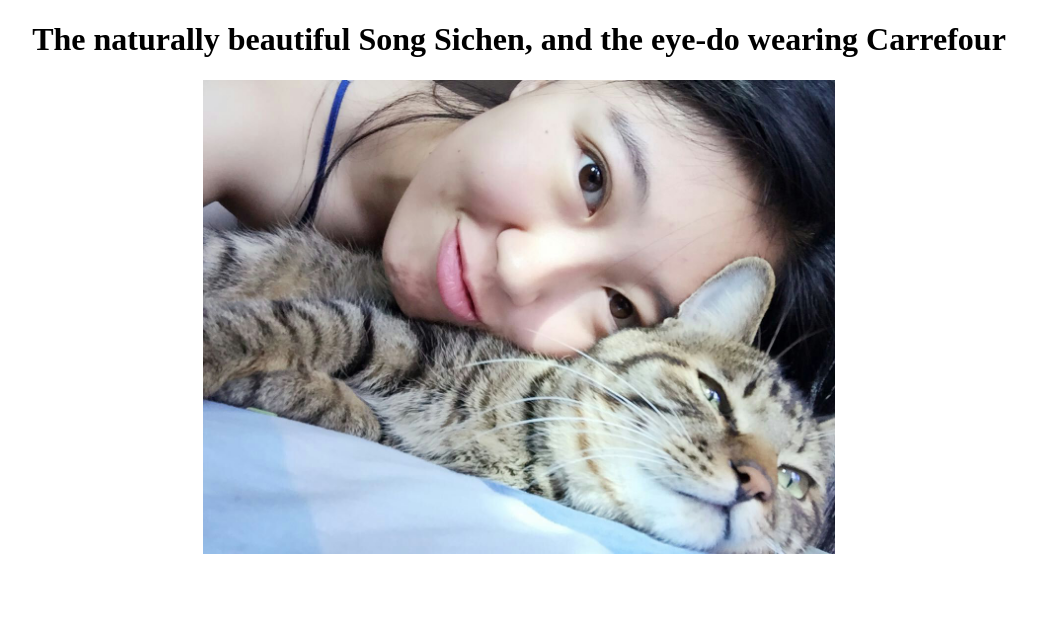
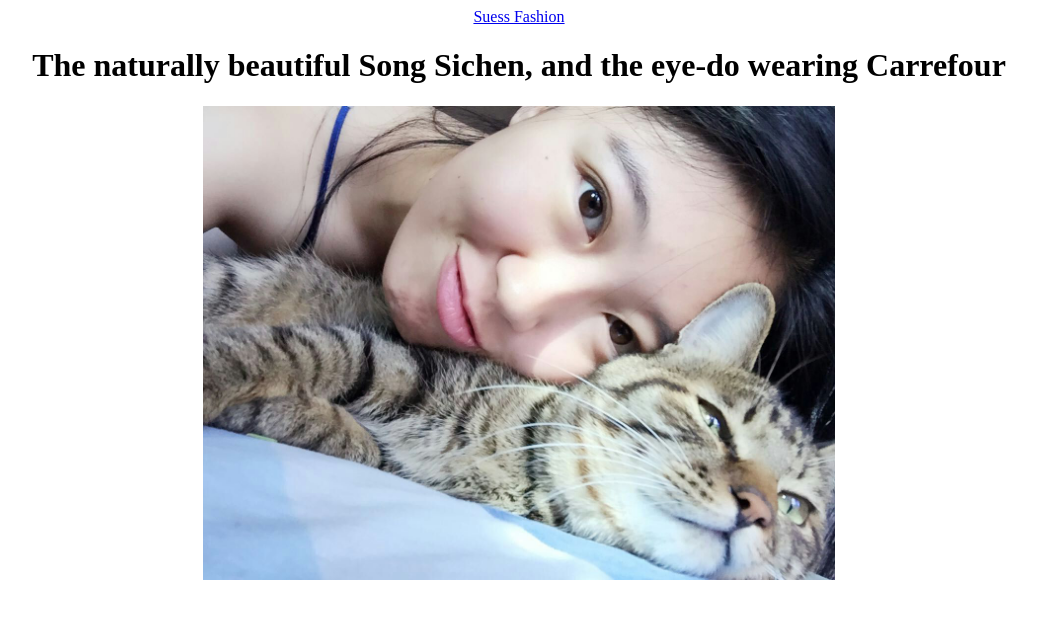
Before and after one commit to songsichen/songsichen.github.io, a plain HTML site: page index.html in a window 1280 px wide. Shown: the whole page, without its empty margins (121-1158 px from the left). Drawn offline with Linux system fonts and the light colour scheme.

Commit message:
add link to suess

```diff
--- a/index.html
+++ b/index.html
@@ -14,11 +14,15 @@
   width: 50%;
 }
 
+
 </style>
 </head>
 
 <body>
 <div id="main">
+<span>
+  <a href="http://www.songsichen.com/suess">Suess Fashion</a>
+</span>
 <h1>The naturally beautiful Song Sichen, and the eye-do wearing Carrefour</h1>
 <img id="head" src="ssc_cat.jpg">
 </div>
```
